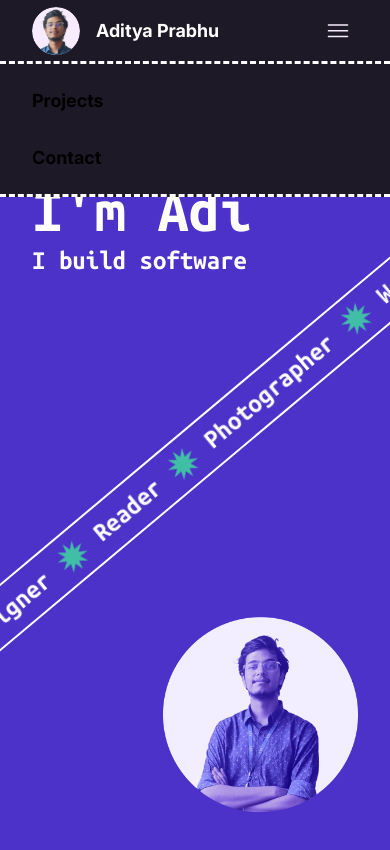
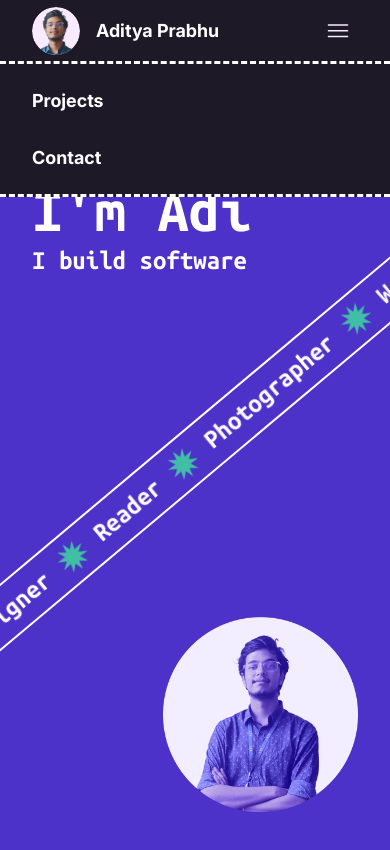
Before and after one commit to poseidon0z/Portfolio-v2, a React (Vite) app: page / in a window 390 px wide. Both pictures are taken after a click on the button "Toggle menu". Shown: the top 850 px of the page. Built offline with nearby package versions, Linux system fonts and the light colour scheme.

Commit message:
Made mobile navbar white

```diff
--- a/src/components/General/Navbar.tsx
+++ b/src/components/General/Navbar.tsx
@@ -132,7 +132,7 @@ const Navbar: React.FC = () => {
 
       {/* Mobile Menu Overlay */}
       {isMobileMenuOpen && (
-        <div className="md:hidden absolute top-16 left-0 w-full bg-blackish border-b-3 border-white border-dashed z-50">
+        <div className="md:hidden absolute top-16 left-0 w-full bg-blackish border-b-3 border-white text-white border-dashed z-50">
           <div className="flex flex-col py-4 px-8 gap-4">
             <div
               className="cursor-pointer py-2 hover:text-seaweed transition-colors"
```
